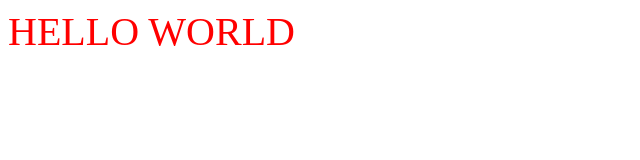
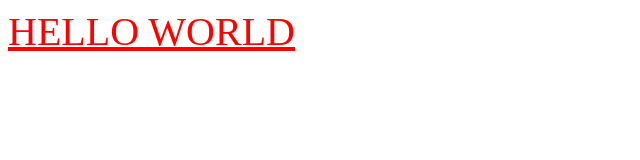
Before and after one commit to kolomyaka/4people-test, a website built with Vite: page index.html in a window 1280 px wide. Shown: the whole page, without its empty margins (0-640 px from the left). Built offline with nearby package versions, Linux system fonts and the light colour scheme.

Commit message:
fix config

```diff
--- a/src/styles/index.scss
+++ b/src/styles/index.scss
@@ -1,4 +1,5 @@
 #app {
   font-size: 40px;
+  text-decoration: underline;
   color: red;
 }
--- a/vite.config.js
+++ b/vite.config.js
@@ -1,5 +1,5 @@
 import { defineConfig } from 'vite'
 
 export default defineConfig({
-    base: '/4people_test/'
+    base: '/4people-test/'
 })
```
Also changed, not shown: dist/index.html, 4 other files.
